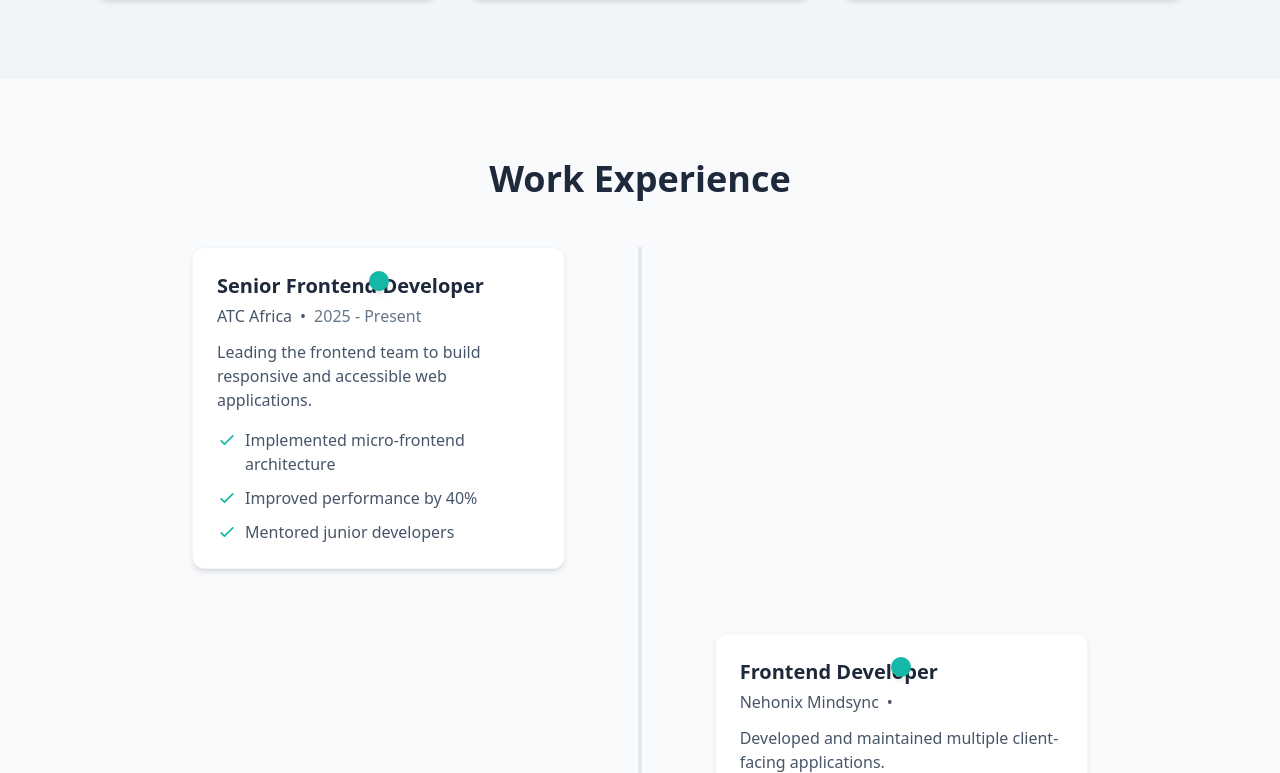
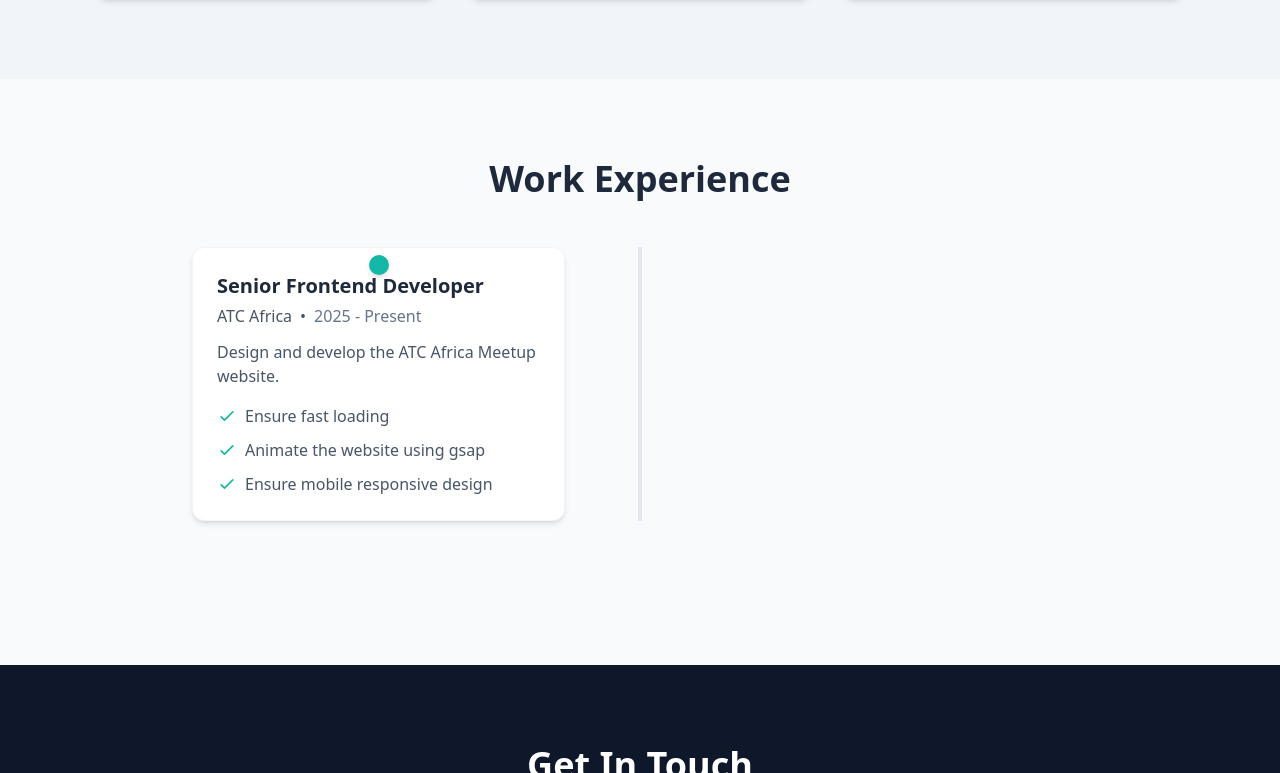
Before and after one commit to Abdullah12-tech/my_portfolio, a React (Vite) app: page / in a window 1280 px wide. Shown: the part 2027-2800 px from the top of the page. Built offline with nearby package versions, Linux system fonts and the light colour scheme.

Commit message:
do some correction

```diff
--- a/src/components/ExperienceSection.jsx
+++ b/src/components/ExperienceSection.jsx
@@ -13,35 +13,13 @@ const Experience = () => {
       role: "Senior Frontend Developer",
       company: "ATC Africa",
       period: "2025 - Present",
-      description: "Leading the frontend team to build responsive and accessible web applications.",
+      description: "Design and develop the ATC Africa Meetup website.",
       highlights: [
-        "Implemented micro-frontend architecture",
-        "Improved performance by 40%",
-        "Mentored junior developers"
+        "Ensure fast loading",
+        "Animate the website using gsap",
+        "Ensure mobile responsive design"
       ]
     },
-    {
-      role: "Frontend Developer",
-      company: "Nehonix Mindsync",
-      period: "",
-      description: "Developed and maintained multiple client-facing applications.",
-      highlights: [
-        "Built a design system from scratch",
-        "Reduced bundle size by 30%",
-        "Introduced automated testing"
-      ]
-    },
-    {
-      role: "Junior Web Developer",
-      company: "StartUp Ventures",
-      period: "2016 - 2018",
-      description: "Built and maintained company website and internal tools.",
-      highlights: [
-        "Implemented CI/CD pipeline",
-        "Redesigned company website",
-        "Improved SEO rankings"
-      ]
-    }
   ];
 
   useEffect(() => {
@@ -99,7 +77,7 @@ const Experience = () => {
             >
               <div className="relative w-full md:w-5/12">
                 {/* Dot with pulse animation */}
-                <div className="timeline-dot absolute top-6 left-1/2 w-5 h-5 rounded-full bg-teal-500 transform -translate-x-1/2 z-10 shadow-md"></div>
+                <div className="timeline-dot absolute top-2 left-1/2 w-5 h-5 rounded-full bg-teal-500 transform -translate-x-1/2 z-10 shadow-md"></div>
 
                 {/* Content card */}
                 <div className="timeline-content bg-white p-6 rounded-xl shadow-md border border-slate-100 hover:shadow-lg transition-shadow duration-300">
--- a/src/components/HeroSection.jsx
+++ b/src/components/HeroSection.jsx
@@ -131,12 +131,12 @@ const Hero = () => {
           </h2>
 
           <div className="flex gap-4">
-            <button className="px-6 py-3 bg-teal-500 hover:bg-teal-600 text-white rounded-full font-medium transition-all transform hover:scale-105 shadow-lg shadow-teal-500/20">
+            <a href="https://github.com/Abdullah12-tech" target='_blank'><button className="px-6 py-3 bg-teal-500 hover:bg-teal-600 text-white rounded-full font-medium transition-all transform hover:scale-105 shadow-lg shadow-teal-500/20">
               View My Work
-            </button>
-            <button className="px-6 py-3 border border-slate-400 hover:border-teal-500 text-slate-700 dark:text-slate-300 rounded-full font-medium transition-all transform hover:scale-105">
+            </button></a>
+            <a href="" target='_blank'><button className="px-6 py-3 border border-slate-400 hover:border-teal-500 text-slate-700 dark:text-slate-300 rounded-full font-medium transition-all transform hover:scale-105">
               Download CV
-            </button>
+            </button></a>
           </div>
         </div>
 
--- a/src/components/SkillsSection.jsx
+++ b/src/components/SkillsSection.jsx
@@ -108,7 +108,7 @@ const Skills = () => {
 
         <div
           ref={gridRef}
-          className="grid grid-cols-2 md:grid-cols-3 lg:grid-cols-4 gap-6"
+          className="grid grid-cols-1 sm:grid-cols-2 md:grid-cols-3 lg:grid-cols-4 gap-6"
         >
           {skills.map((skill, index) => (
             <div
--- a/src/pages/AboutPage.jsx
+++ b/src/pages/AboutPage.jsx
@@ -20,7 +20,7 @@ const AboutPage = () => {
               Who Am I?
             </h2>
             <p className="text-slate-600 dark:text-slate-400 mb-6">
-              I'm a passionate full-stack developer with 5+ years of experience creating digital experiences that users love. My journey started when I built my first website at 15, and I've been hooked ever since.
+              I'm a passionate full-stack developer with 1+ years of experience creating digital experiences that users love. My journey started when I built my first website at 16, and I've been hooked ever since.
             </p>
             <p className="text-slate-600 dark:text-slate-400 mb-6">
               When I'm not coding, you can find me hiking, playing guitar, or experimenting with new cooking recipes.
@@ -61,19 +61,19 @@ const AboutPage = () => {
 
               {[
                 {
-                  year: "2018",
-                  title: "First Web Project",
-                  description: "Built a personal blog using HTML/CSS",
+                  year: "2023",
+                  title: "Enrol for a Graphics Design Course",
+                  description: "Design some high catching design",
                 },
                 {
-                  year: "2020",
-                  title: "Freelance Developer",
-                  description: "Started taking on client projects",
+                  year: "2024",
+                  title: "Build an Expense Tracker Website",
+                  description: "Starting building real world projects",
                 },
                 {
-                  year: "2022",
-                  title: "Senior Developer",
-                  description: "Promoted to lead a team of 5 developers",
+                  year: "2025",
+                  title: "Frontend Developer",
+                  description: "Started taking on client projects",
                 },
               ].map((item, index) => (
                 <div key={index} className="relative pl-16 pb-8">
```
